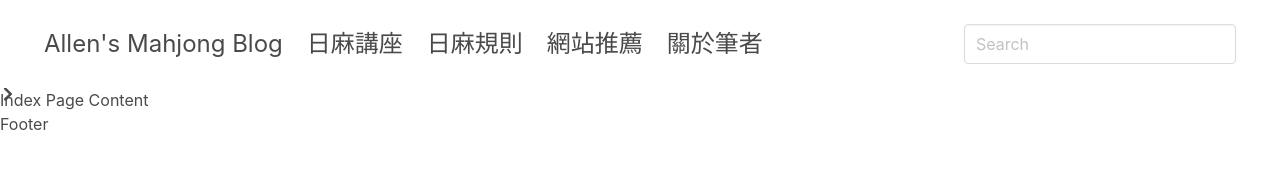
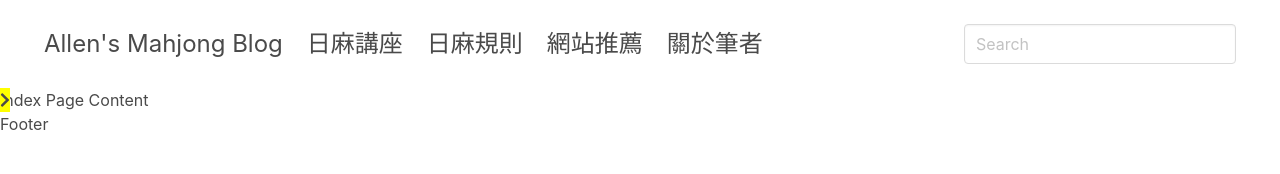
Before and after one commit to nagchanallen/jpmj-blog, a Next.js app: page / in a window 1280 px wide. Shown: the top 174 px of the page. Built offline with nearby package versions, Linux system fonts and the light colour scheme.

Commit message:
use only css for toggle

```diff
--- a/components/SideBar.tsx
+++ b/components/SideBar.tsx
@@ -1,13 +1,9 @@
-import React, { useState } from "react";
+import React from "react";
 import styles from "../styles/SideBar.module.css";
 import { FontAwesomeIcon } from "@fortawesome/react-fontawesome";
-import {
-  faChevronLeft,
-  faChevronRight
-} from "@fortawesome/free-solid-svg-icons";
+import { faChevronLeft } from "@fortawesome/free-solid-svg-icons";
 
 const SideBar: React.FC = (): React.ReactElement => {
-  const [isSideBarOpen, setIsSideBarOpen] = useState(false);
   return (
     <>
       <div className={styles.sideBar}>
@@ -15,15 +11,10 @@ const SideBar: React.FC = (): React.ReactElement => {
           id="slide-sidebar"
           type="checkbox"
           role="button"
-          onClick={() => setIsSideBarOpen(!isSideBarOpen)}
           defaultChecked
         />
         <label htmlFor="slide-sidebar">
-          <span className="icon is-small">
-            <FontAwesomeIcon
-              icon={isSideBarOpen ? faChevronLeft : faChevronRight}
-            />
-          </span>
+          <FontAwesomeIcon icon={faChevronLeft} />
         </label>
         <div className={styles.sideBarContent}>
           <h1>SideBar</h1>
--- a/styles/SideBar.module.css
+++ b/styles/SideBar.module.css
@@ -2,7 +2,7 @@
   background-color: whitesmoke;
   width: 150px;
   position: absolute;
-  top: 5.25rem;
+  top: 5.5rem;
   left: 0;
   bottom: 0;
   z-index: 1;
@@ -21,6 +21,7 @@
 
 .sideBar input:checked ~ label {
   left: 0;
+  transform: rotate(180deg);
 }
 
 .sideBar input:checked ~ .sideBarContent {
@@ -30,8 +31,9 @@
 .sideBar label {
   z-index: 2;
   position: absolute;
-  top: 5.25rem;
+  top: 5.5rem;
   left: 150px;
+  background-color: yellow;
 
   -moz-transition: left 0.5s ease;
   transition: left 0.5s ease;
```
